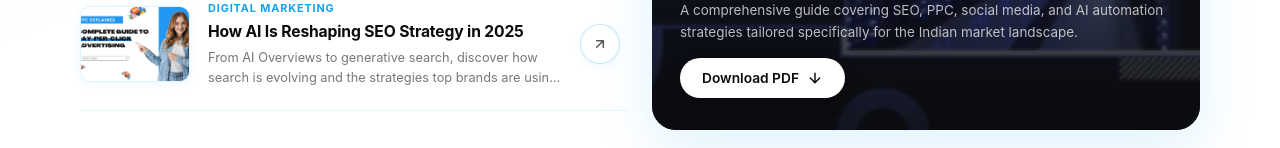
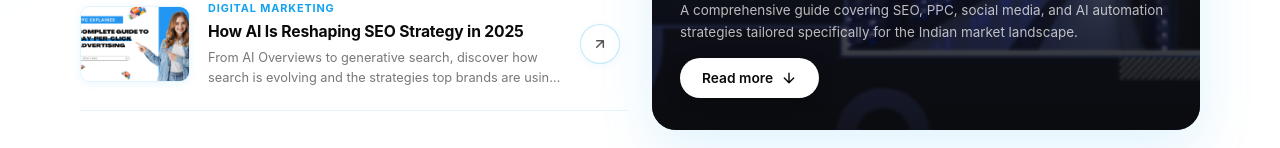
Before and after one commit to ShivangiPandey1236/profito, a React (Vite) app: page / in a window 1280 px wide. Shown: the part 7704-7852 px from the top of the page. Built offline with nearby package versions, Linux system fonts and the light colour scheme.

Commit message:
refactor: update resource hub links and button text from download to external type

```diff
--- a/src/components/ResourceHub.jsx
+++ b/src/components/ResourceHub.jsx
@@ -8,14 +8,14 @@ const ARTICLES = [
     title: 'Complete Guide to Pay-Per-Click Advertising',
     excerpt: 'Everything you need to know about PPC — from campaign structure and bidding strategies to ad copy and landing page optimisation for maximum ROAS.',
     img: ppcImg,
-    type: 'download',   // ↓ download icon
+    type: 'external',   // ↓ download icon
   },
   {
     category: 'CLOUD TECH',
     title: 'Top 10 Cloud Server Providers in India in 2025',
     excerpt: 'An in-depth comparison of India\'s leading cloud platforms — performance benchmarks, pricing models, SLA guarantees, and which fits your business best.',
     img: ppc2Img,
-    type: 'download',
+    type: 'external',
   },
   {
     category: 'DIGITAL MARKETING',
@@ -147,7 +147,7 @@ export default function ResourceHub() {
               <h3 className="resource-featured-title">{FEATURED.title}</h3>
               <p className="resource-featured-excerpt">{FEATURED.excerpt}</p>
               <a href="#download" className="resource-featured-btn">
-                Download PDF
+               Read more
                 <DownloadIcon />
               </a>
             </div>
```
